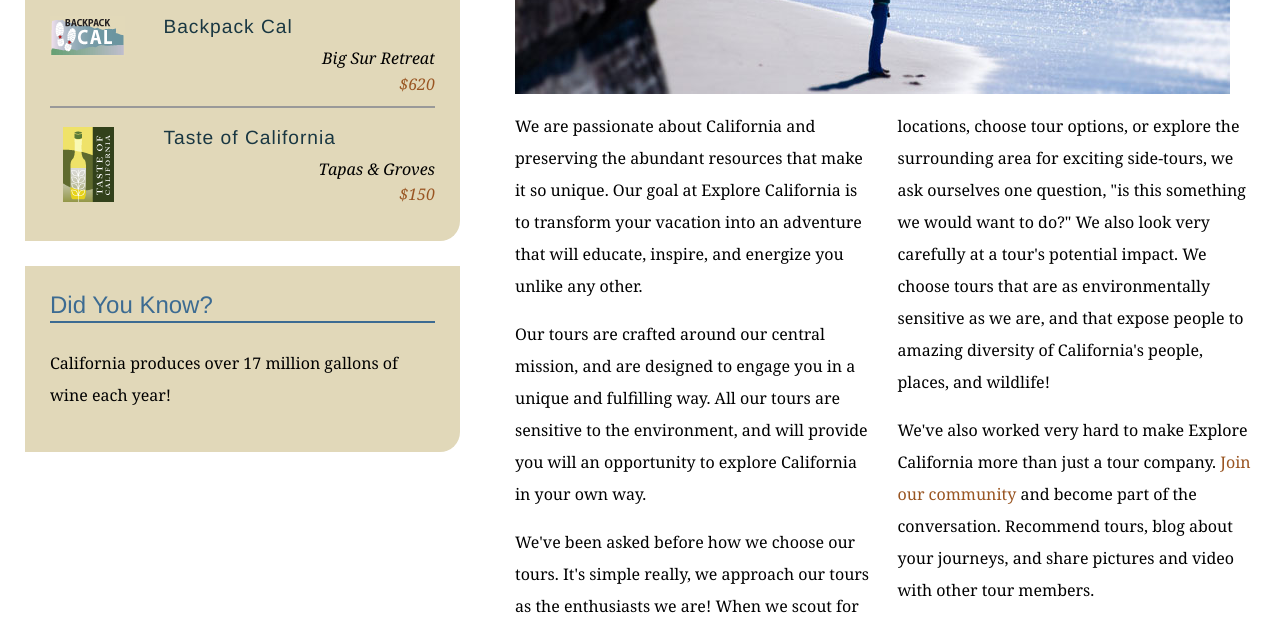
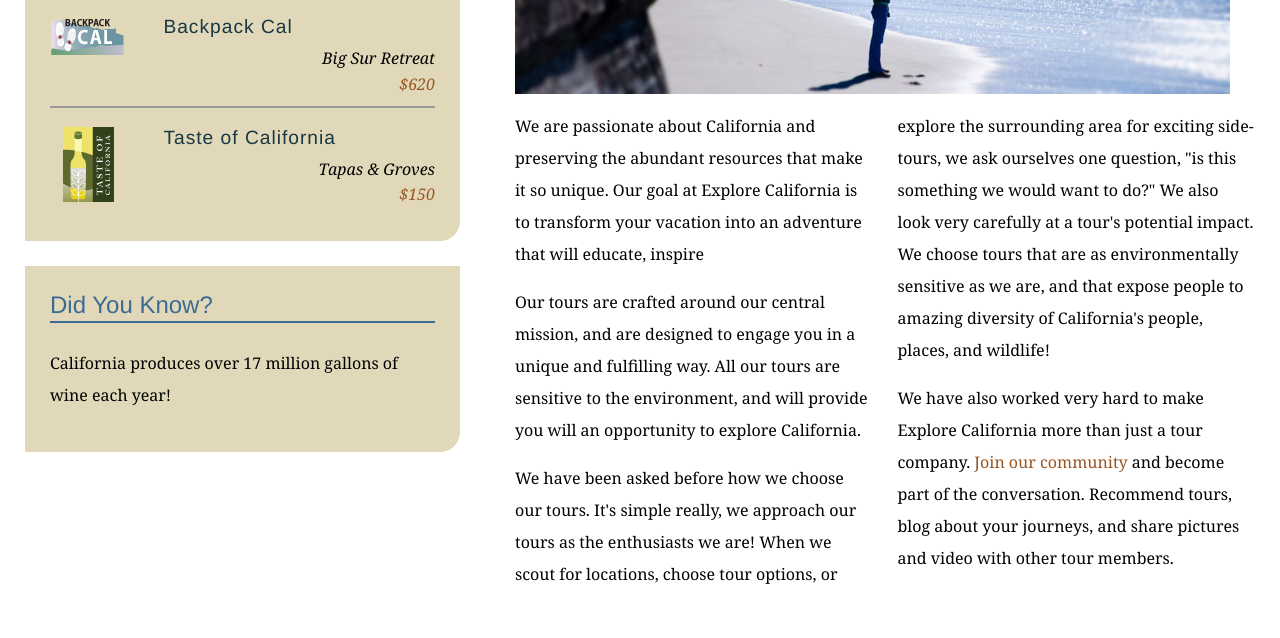
Before and after one commit to kjairo/explore_california, a plain HTML site: page mission.html in a window 1280 px wide. Shown: the part 590-1228 px from the top of the page. Drawn offline with Linux system fonts and the light colour scheme.

Commit message:
Text edits on mission page

```diff
--- a/mission.html
+++ b/mission.html
@@ -62,10 +62,10 @@
           <h1>Who we are</h1>
           <img src="assets/images/mission_look.jpg" alt="Looking out at the Pacific" class="articleImage" />
           <div class="multiCol">
-            <p>We are passionate about California and preserving the abundant resources that make it so unique. Our goal at Explore California is to transform your vacation into an adventure that will educate, inspire, and energize you unlike any other.</p>
-            <p>Our tours are crafted around our central mission, and are designed to engage you in a unique and fulfilling way. All our tours are sensitive to the environment, and will provide you will an opportunity to explore California in your own way.</p>
-            <p>We've been asked before how we choose our tours. It's simple really, we approach our tours as the enthusiasts we are! When we scout for locations, choose tour options, or explore the surrounding area for exciting side-tours, we ask ourselves one question, &quot;is this something we would want to do?&quot; We also look very carefully at a tour's potential impact. We choose tours that are as environmentally sensitive as we are, and that expose people to amazing diversity of California's people, places, and wildlife!</p>
-            <p>We've also worked very hard to make Explore California more than just a tour company. <a href="explorers/join.html">Join our community</a> and become part of the conversation. Recommend tours, blog about your journeys, and share pictures and video with other tour members.</p>
+            <p>We are passionate about California and preserving the abundant resources that make it so unique. Our goal at Explore California is to transform your vacation into an adventure that will educate, inspire</p>
+            <p>Our tours are crafted around our central mission, and are designed to engage you in a unique and fulfilling way. All our tours are sensitive to the environment, and will provide you will an opportunity to explore California.</p>
+            <p>We have been asked before how we choose our tours. It's simple really, we approach our tours as the enthusiasts we are! When we scout for locations, choose tour options, or explore the surrounding area for exciting side-tours, we ask ourselves one question, &quot;is this something we would want to do?&quot; We also look very carefully at a tour's potential impact. We choose tours that are as environmentally sensitive as we are, and that expose people to amazing diversity of California's people, places, and wildlife!</p>
+            <p>We have also worked very hard to make Explore California more than just a tour company. <a href="explorers/join.html">Join our community</a> and become part of the conversation. Recommend tours, blog about your journeys, and share pictures and video with other tour members.</p>
           </div>
         </div>
       </div>
```
